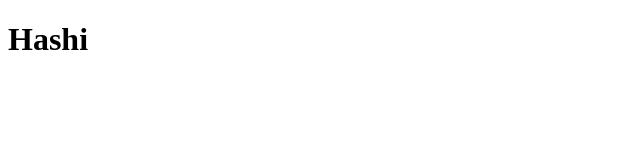
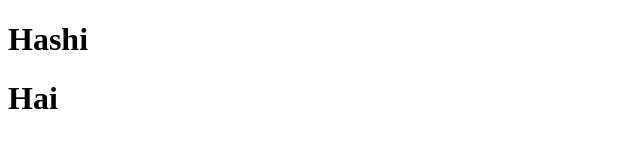
Before and after one commit to AbdiqafarHashi1/Moringaschool, a plain HTML site: page Index.html in a window 1280 px wide. Shown: the whole page, without its empty margins (0-640 px from the left). Drawn offline with Linux system fonts and the light colour scheme.

Commit message:
updated
minor change

```diff
--- a/Index.html
+++ b/Index.html
@@ -8,5 +8,6 @@
 </head>
 <body>
     <h1>Hashi</h1>
+    <h1>Hai</h1>
 </body>
 </html>
```
